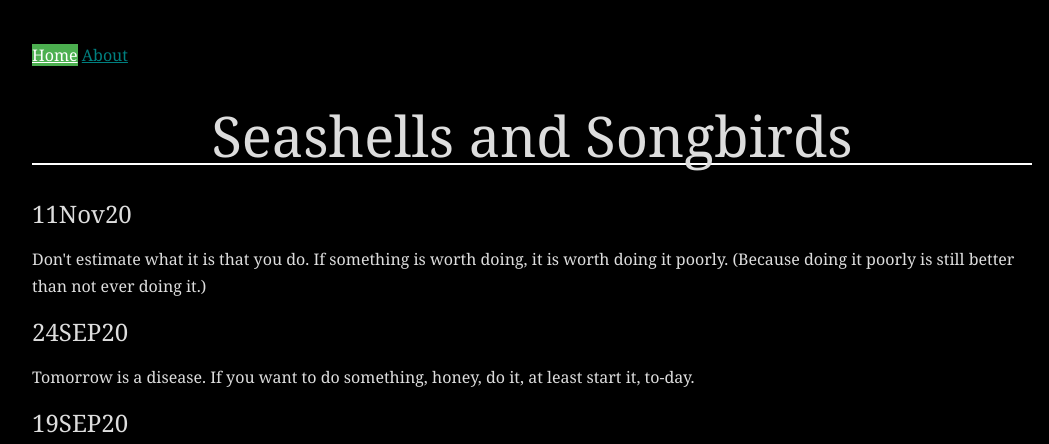
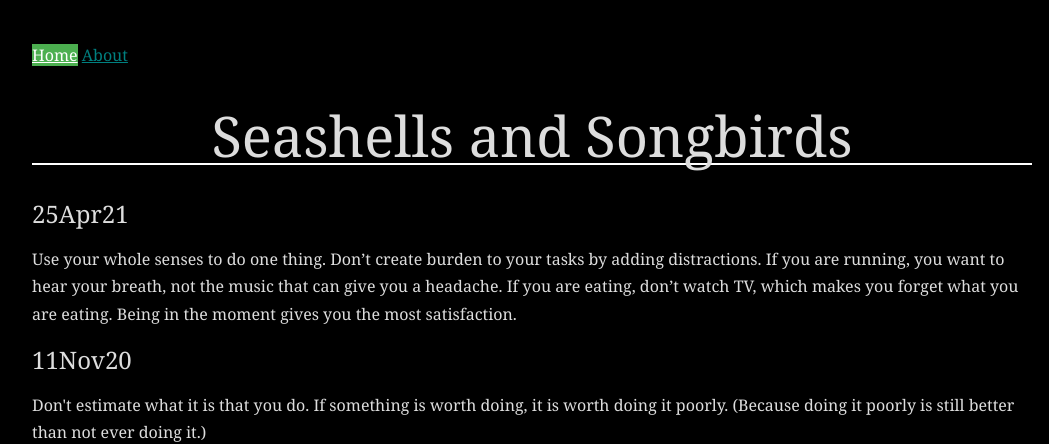
Before and after one commit to oustella/oustella.github.io, a plain HTML site: page index.html in a window 1280 px wide. Shown: the top 444 px of the page, without its empty margins (108-1157 px from the left). Drawn offline with Linux system fonts and the light colour scheme.

Commit message:
today's thought

```diff
--- a/index.html
+++ b/index.html
@@ -27,6 +27,19 @@
   <div id="header">
     <h1 class="title">Seashells and Songbirds</h1>
   </div>
+
+  <h2 id="042521">25Apr21</h1>
+    <p>
+      Use your whole senses to do one thing.
+
+      Don’t create burden to your tasks by adding distractions.
+
+      If you are running, you want to hear your breath, not the music that can give you a headache.
+
+      If you are eating, don’t watch TV, which makes you forget what you are eating.
+
+      Being in the moment gives you the most satisfaction.
+    </p>
 
   <h2 id="011120">11Nov20</h1>
     <p>
```
